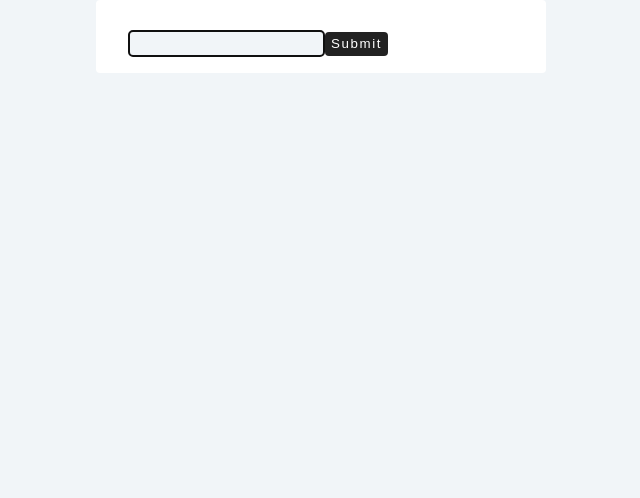
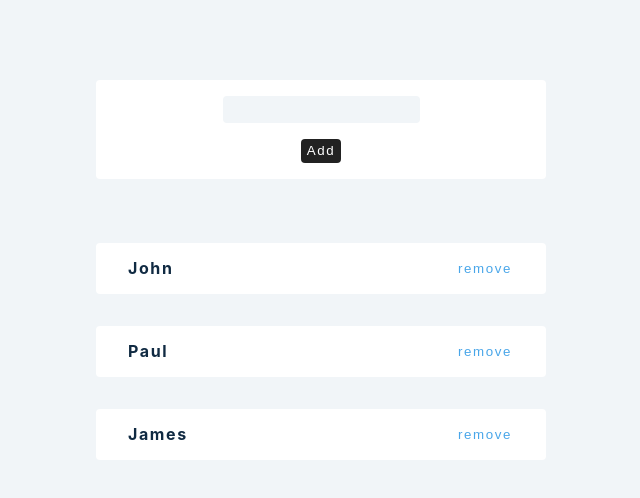
Before and after one commit to pol-dev-shinroo/react-advanced, a React (Create React App) app: page / in a window 1280 px wide. Shown: the top 498 px of the page, without its empty margins (319-959 px from the left). Built offline with nearby package versions, Linux system fonts and the light colour scheme.

Commit message:
useReducer

```diff
--- a/src/App.js
+++ b/src/App.js
@@ -1,8 +1,12 @@
-import UseRefBasics from "./examples/useRef/1-useRef-basics.jsx";
+import UseReduer from "./examples/useReducer/useReducer.jsx";
 // import { TimeOut } from "./examples/5-setTimeout-example.jsx";
 
 function App() {
-    return <UseRefBasics />;
+    return (
+        <div className="container">
+            <UseReduer />
+        </div>
+    );
 }
 
 export default App;
--- a/src/data/data.js
+++ b/src/data/data.js
@@ -1,5 +1,5 @@
 export const data = [
-    { id: 1, name: "john" },
-    { id: 2, name: "paul" },
-    { id: 3, name: "james" },
+    { id: 1, firstName: "john" },
+    { id: 2, firstName: "paul" },
+    { id: 3, firstName: "james" },
 ];
--- a/src/examples/form-basics/1-controlled-inputs.jsx
+++ b/src/examples/form-basics/1-controlled-inputs.jsx
@@ -16,6 +16,7 @@ const ControlledInputs = () => {
         setPerson({ ...person, [name]: value });
         console.log(person);
     };
+
     const handleSubmit = (e) => {
         e.preventDefault();
         if (person.firstName && person.email && person.age) {
@@ -26,6 +27,7 @@ const ControlledInputs = () => {
             setPeople([...people, newPerson]);
         }
     };
+
     return (
         <article>
             <form className="form">
--- /dev/null
+++ b/src/examples/useReducer/Reducer/Reducer.jsx
@@ -0,0 +1,29 @@
+export const reducer = (state, action) => {
+    console.log(state, action);
+    if (action.type === "ADD_ITEM") {
+        const newPeople = [...state.people, action.payload];
+        console.log(newPeople);
+        return {
+            ...state,
+            people: newPeople,
+            isModalOpen: true,
+            modalContent: "item added",
+        };
+    }
+    if (action.type === "CLOSE_MODAL") {
+        return { ...state, isModalOpen: false };
+    }
+    if (action.type === "REMOVE_ITEM") {
+        const newPeople = state.people.filter(
+            (item) => item.id !== action.payload
+        );
+
+        return {
+            ...state,
+            people: newPeople,
+            isModalOpen: true,
+            modalContent: "item removed",
+        };
+    }
+    throw new Error("no matching action type");
+};
--- /dev/null
+++ b/src/examples/useReducer/components/Modal.jsx
@@ -0,0 +1,17 @@
+import React, { useEffect, useState } from "react";
+
+const Modal = ({ modalContent, closeModal }) => {
+    useEffect(() => {
+        setTimeout(() => {
+            closeModal();
+            console.log("close", new Date().getTime().toString());
+        }, 3000);
+    }, []);
+    return (
+        <div className="modal">
+            <p>{modalContent}</p>
+        </div>
+    );
+};
+
+export default Modal;
--- /dev/null
+++ b/src/examples/useReducer/useReducer.jsx
@@ -0,0 +1,84 @@
+import React, { useState, useReducer, useEffect } from "react";
+import Modal from "./components/Modal";
+import { data } from "../../data/data";
+import { reducer } from "./Reducer/Reducer";
+
+const defaultState = {
+    people: data,
+    isModalOpen: false,
+    modalContent: "",
+};
+
+const UseReduer = () => {
+    const [state, dispatch] = useReducer(reducer, defaultState);
+    const [person, setPerson] = useState({ firstName: "" });
+
+    const handleChange = (e) => {
+        const name = e.target.name;
+        const value = e.target.value;
+        console.log(name, value);
+        setPerson({ ...person, [name]: value });
+        console.log(person);
+    };
+
+    const handleSubmit = (e) => {
+        e.preventDefault();
+
+        if (person.firstName) {
+            const newPerson = {
+                ...person,
+                id: new Date().getTime().toString(),
+            };
+            console.log(newPerson);
+            dispatch({ type: "ADD_ITEM", payload: newPerson });
+            setPerson({ firstName: "" });
+        } else {
+            dispatch({ type: "RANDOM" });
+        }
+    };
+    const closeModal = () => {
+        dispatch({ type: "CLOSE_MODAL" });
+    };
+
+    return (
+        <>
+            {state.isModalOpen && (
+                <Modal
+                    closeModal={closeModal}
+                    modalContent={state.modalContent}
+                />
+            )}
+            <form onSubmit={handleSubmit} className="form">
+                <div>
+                    <input
+                        type="text"
+                        name="firstName"
+                        value={person.firstName}
+                        onChange={handleChange}
+                    />
+                </div>
+                <button type="submit">add</button>
+            </form>
+            {state.people.map((person) => {
+                const { id, firstName } = person;
+                return (
+                    <div key={id} className="item">
+                        <h4>{firstName}</h4>
+                        <button
+                            onClick={() => {
+                                dispatch({
+                                    type: "REMOVE_ITEM",
+                                    payload: id,
+                                });
+                            }}
+                        >
+                            remove
+                        </button>
+                    </div>
+                );
+            })}
+        </>
+    );
+};
+
+export default UseReduer;
--- a/src/examples/useState/4-useState-counter.jsx
+++ b/src/examples/useState/4-useState-counter.jsx
@@ -11,7 +11,7 @@ const UseStateCounter = () => {
             setValue((prevState) => {
                 return prevState + 1;
             });
-        }, 2000);
+        }, 3000);
     };
     return (
         <>
@@ -33,7 +33,9 @@ const UseStateCounter = () => {
                 <button
                     type="button"
                     onClick={() => {
-                        setValue(value + 1);
+                        setTimeout(() => {
+                            setValue(value + 1);
+                        }, 2000);
                     }}
                 >
                     increase
```
Also changed, not shown: 1 other file (tests, documents, lock files or other folders).
